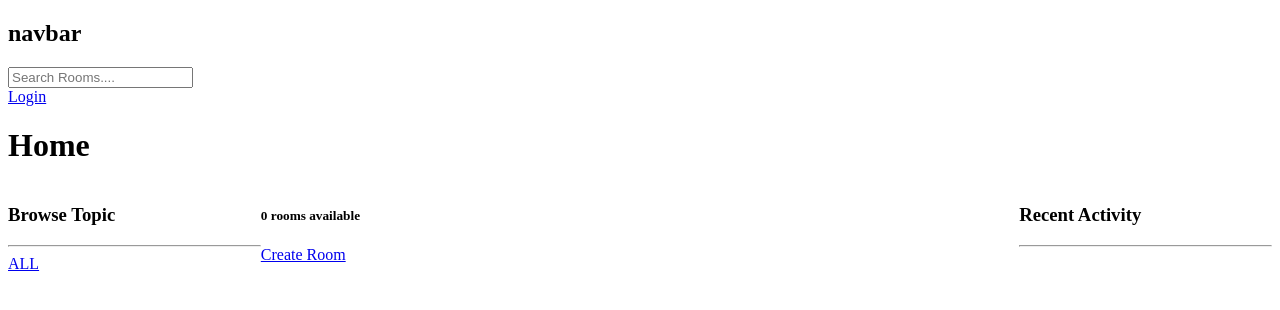
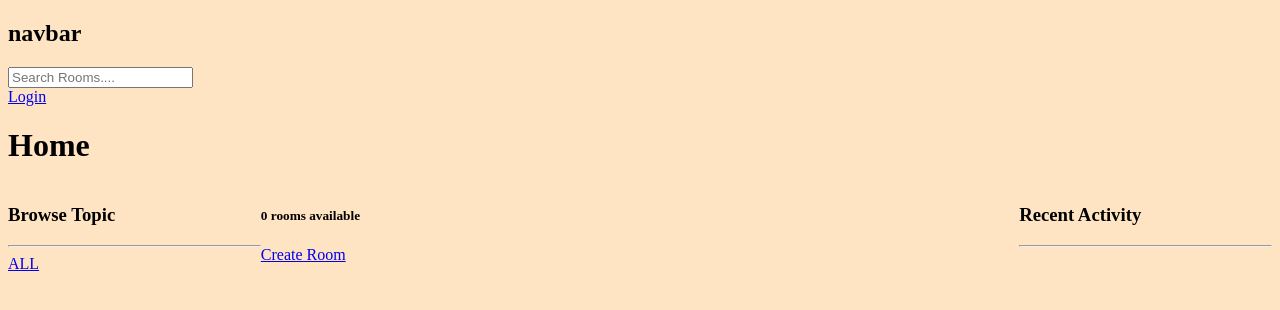
Before and after one commit to aansh06/lets_Study, a Django app: page / in a window 1280 px wide. Shown: the top 310 px of the page. Run offline with Django 5.2, Linux system fonts and the light colour scheme; data that the repository does not hold is empty.

Commit message:
static files setup

```diff
--- a/lets_study/settings.py
+++ b/lets_study/settings.py
@@ -127,6 +127,10 @@ USE_TZ = True
 
 STATIC_URL = "static/"
 
+STATICFILES_DIRS= [
+    BASE_DIR / 'static'
+]
+
 # Default primary key field type
 # https://docs.djangoproject.com/en/5.0/ref/settings/#default-auto-field
 
--- /dev/null
+++ b/static/styles/main.css
@@ -0,0 +1,3 @@
+body{
+    background-color: bisque;
+}
--- a/templates/main.html
+++ b/templates/main.html
@@ -1,9 +1,11 @@
 <!DOCTYPE html>
+{% load static %}
 <html lang="en">
 <head>
     <meta charset="UTF-8">
     <meta name="viewport" content="width=device-width, initial-scale=1.0">
     <title>LetsStudy</title>
+    <link rel="stylesheet" type="text/css" media="screen" href="{% static 'styles/main.css' %}">
 </head>
 <body>
 {% include 'navbar.html' %}
```
